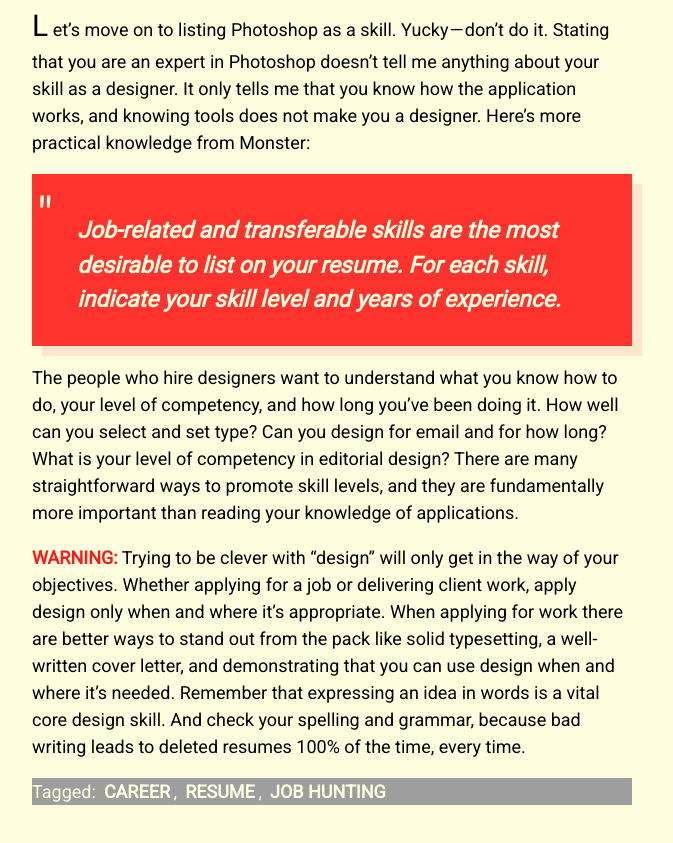
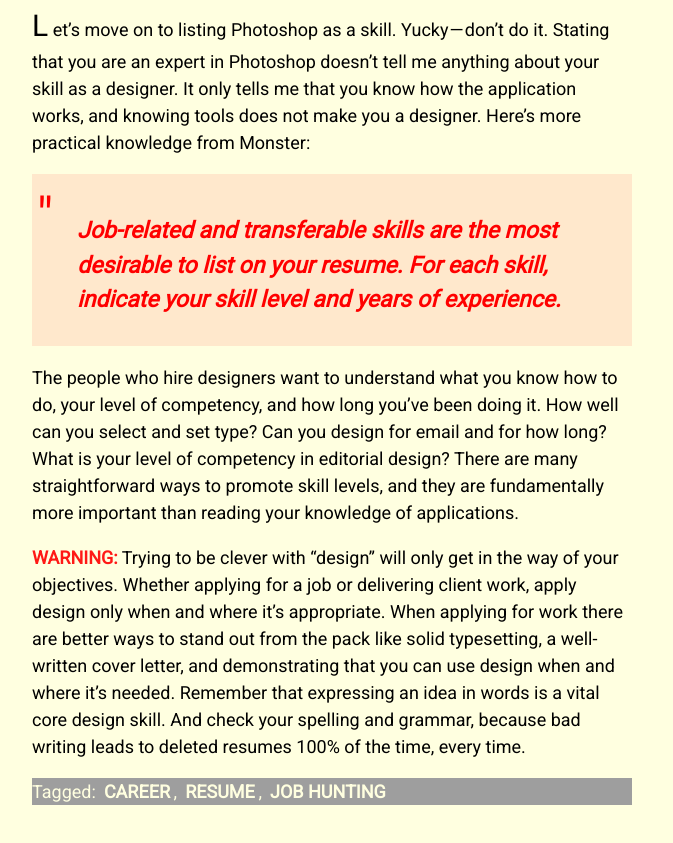
Before and after one commit to COM-CM-523-AT-BU/blog-design-elliehu9933, a plain HTML site: page index.html in a window 1280 px wide. Shown: the part 2577-3420 px from the top of the page, without its empty margins (308-981 px from the left). Drawn offline with Linux system fonts and the light colour scheme; grey boxes are pictures that could not be loaded.

Commit message:
CM523-HW3-Ellie-final

```diff
--- a/index.html
+++ b/index.html
@@ -45,7 +45,7 @@
         none-at-all. And since when in the hell is Photoshop a skill?
       </p>
 
-      <p class='linebreak'>
+      <p>
         In the last 25 years, I have personally reviewed hundreds of
         applications, resumes, and portfolios. As I recall, the “percentages”
         started appearing around the time Nicolas Felton started to publish
--- a/styles/styles.css
+++ b/styles/styles.css
@@ -97,16 +97,15 @@ dd {
 
 
 .quote {
-  background-color: rgba(255,0,0,0.8);
+  background-color: rgba(260,0,0,0.09);
   padding: 5px;
   margin-bottom: 10px;
-  box-shadow: 10px 10px rgba(255,0,0,0.1);
 
 }
 
 blockquote {
   font-size: 23px;
-  color: lightyellow;
+  color: red;
   font-style: italic;
   font-weight: bold;
   margin-top: -40px;
@@ -114,7 +113,7 @@ blockquote {
 
 .quotationmark {
   font-size: 50px;
-  color: lightyellow;
+  color: red;
 }
 
 span {
```
